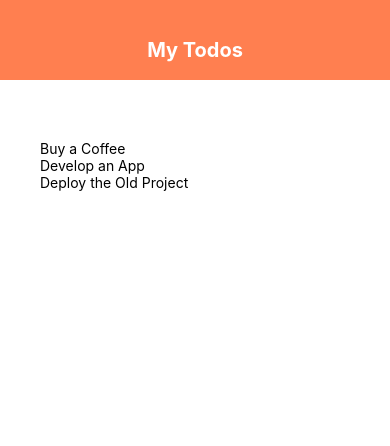
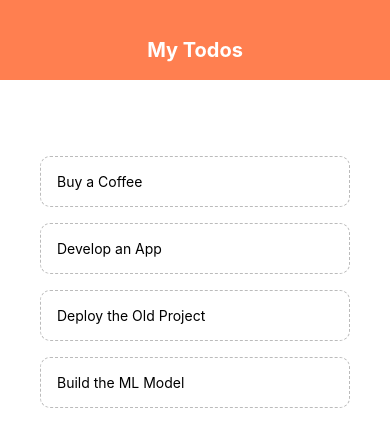
Before and after one commit to shubhamjha25/Nativelytical, a React Native app: screen / in a window 390 px wide. Shown: the top 446 px of the page. Built offline with nearby package versions, Linux system fonts and the light colour scheme.

Commit message:
ToDo App (Part 2)

```diff
--- a/App.js
+++ b/App.js
@@ -2,14 +2,22 @@
 import React, { useState } from 'react';
 import { StyleSheet, Text, View, FlatList } from 'react-native';
 import Header from './components/Header';
+import ToDoItem from './components/ToDoItem';
 
 export default function App() {
 
     const [todos, setTodos] = useState([
         { text: 'Buy a Coffee', key: '1' },
         { text: 'Develop an App', key: '2' },
-        { text: 'Deploy the Old Project', key: '3' }
-    ])
+        { text: 'Deploy the Old Project', key: '3' },
+        { text: 'Build the ML Model', key: '4' }
+    ]);
+
+    const pressHandler = key => {
+        setTodos((prevTodos) => {
+            return prevTodos.filter(todo => todo.key != key);
+        });
+    }
 
     return (
         <View style={styles.container}>
@@ -23,7 +31,7 @@
                     <FlatList
                         data={todos}
                         renderItem={({ item }) => (
-                            <Text>{item.text}</Text>
+                            <ToDoItem item={item} pressHandler={pressHandler} />
                         )}
                     />
                 </View>
--- /dev/null
+++ b/components/ToDoItem.js
@@ -0,0 +1,23 @@
+import React from 'react';
+import { StyleSheet, Text, TouchableOpacity} from 'react-native';
+
+const ToDoItem = (props) => {
+    return (
+        <TouchableOpacity onPress={() => props.pressHandler(props.item.key)} >
+            <Text style={styles.item}>{props.item.text}</Text>
+        </TouchableOpacity>
+    );
+}
+
+const styles = StyleSheet.create({
+    item: {
+        padding: 16,
+        marginTop: 16,
+        borderColor: '#bbb',
+        borderWidth: 1,
+        borderStyle: 'dashed',
+        borderRadius: 10
+    }
+});
+
+export default ToDoItem;
```
